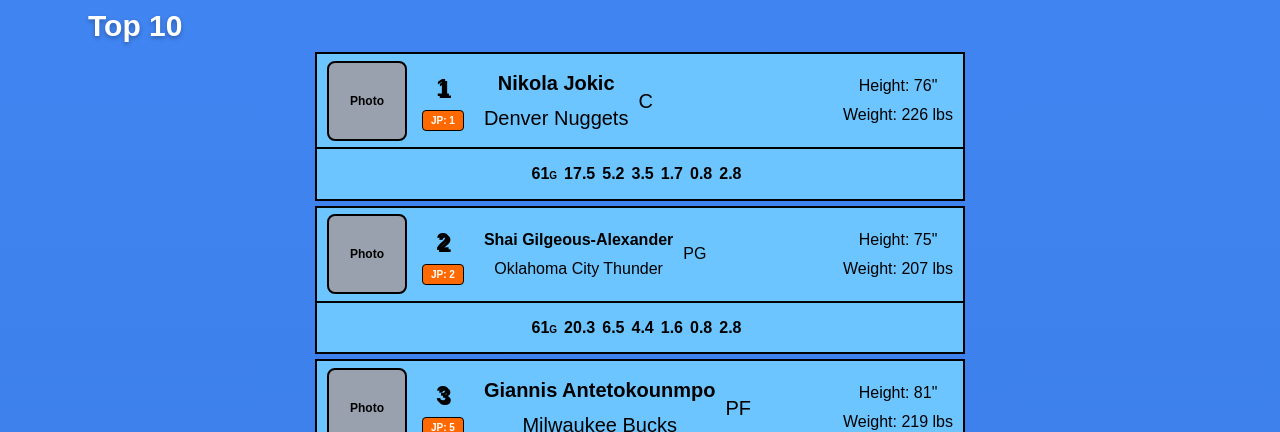
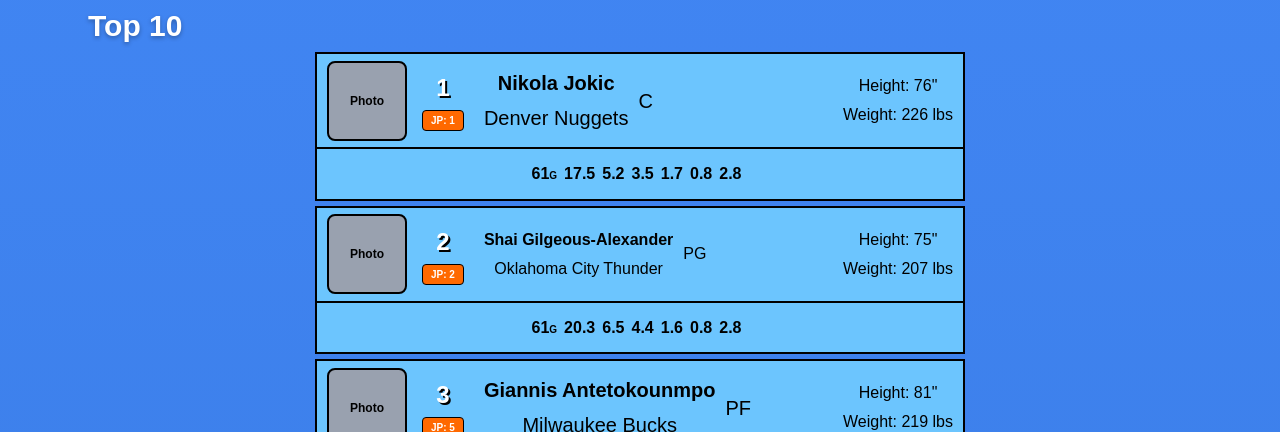
Before and after one commit to Bkhamilton/double-double-website, a Next.js app: page /topfifty in a window 1280 px wide. Shown: the part 368-800 px from the top of the page. Built offline with nearby package versions, Linux system fonts and the light colour scheme.

Commit message:
Fix rank text color in TopFiftyPlayer to show white with black shadow
Co-authored-by: Bkhamilton <43786988+Bkhamilton@users.noreply.github.com>

```diff
--- a/components/TopFifty/TopFiftyList/TopFiftyPlayer/TopFiftyPlayer.tsx
+++ b/components/TopFifty/TopFiftyList/TopFiftyPlayer/TopFiftyPlayer.tsx
@@ -78,7 +78,7 @@ export default function TopFiftyPlayer({ player, otherName }: { player: Player,
 
                     {/* Rank */}
                     <div className="px-[5px] flex flex-col gap-1">
-                        <span className="font-bold text-[24px] text-white [text-shadow:2px_2px_black]">
+                        <span className="font-bold text-[24px] !text-white [text-shadow:2px_2px_black]">
                             {player.rank}
                         </span>
                         {hasOtherRank && (
```
